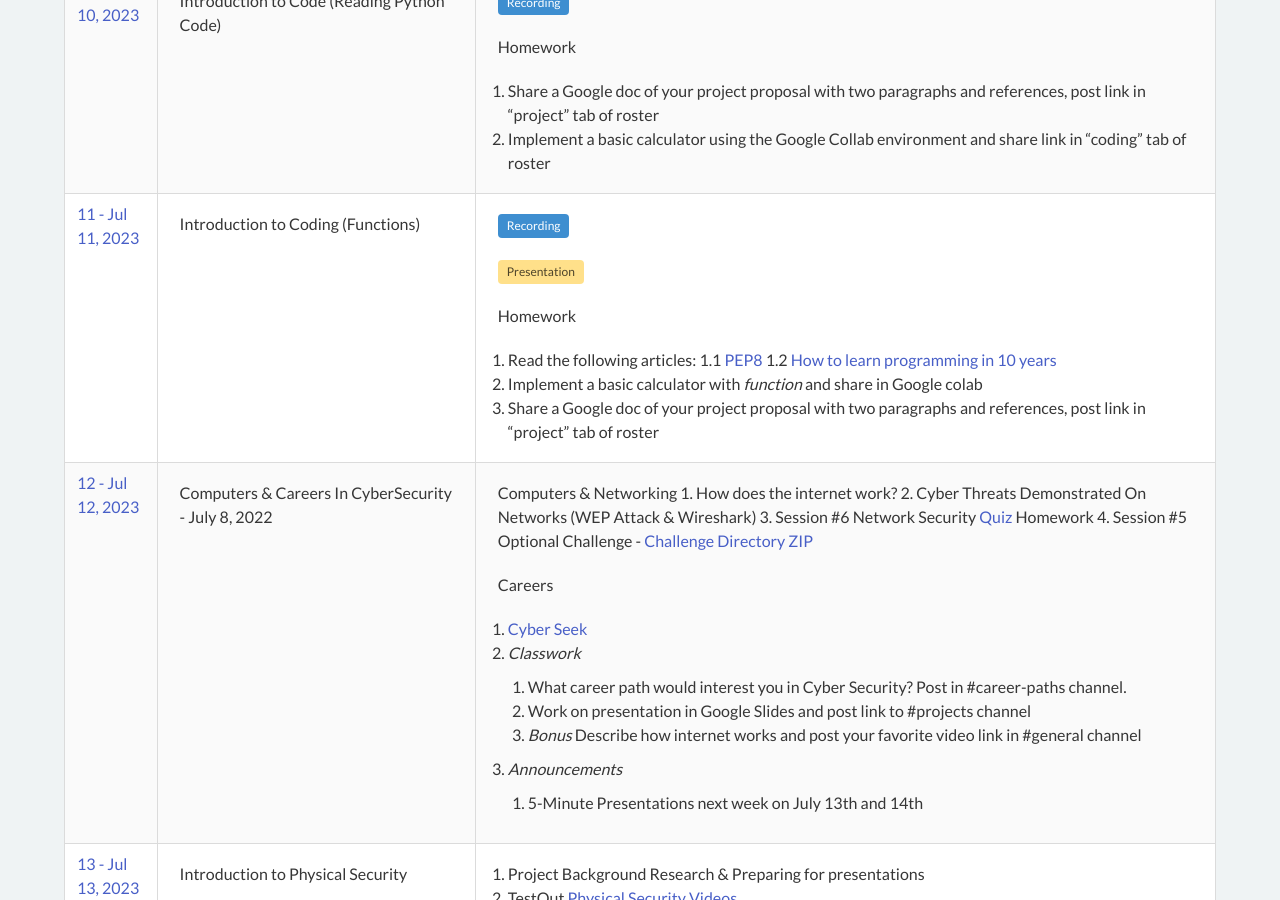
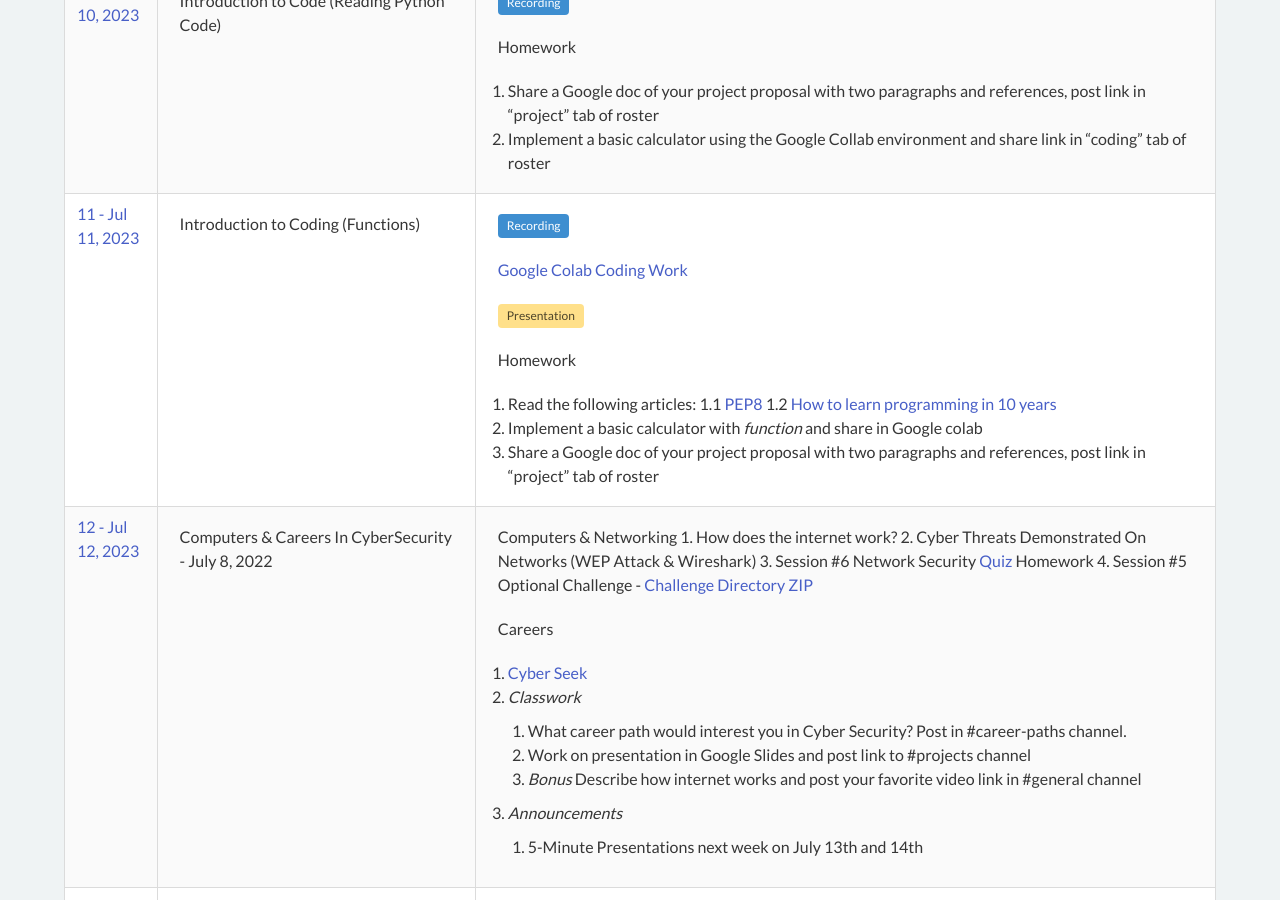
Before and after one commit to cyberdefendersprogram/www-homepage, a Jekyll site: the page built from pages/programs/2022-cyberexplorers-ncat.md, in a window 1280 px wide and 900 px high, scrolled down 3472 px. Built offline with Jekyll 4.4.1, drawn with Linux system fonts in a browser that asks for light colours; nearby versions of some CDN libraries.

Commit message:
Update cyber-explorers-ncat.yml

```diff
--- a/_data/cyber-explorers-ncat.yml
+++ b/_data/cyber-explorers-ncat.yml
@@ -111,6 +111,8 @@
   notes: |
     [Recording](https://us02web.zoom.us/rec/share/RcWOOeYhBL1J3tQV51R365LLIvdqfxO2Y8dQsm-WxwWb_9rJF1qBRFcKFUrPrKGD.cdoSl_pMOUlz2vyH){: .tag .is-info}
 
+    [Google Colab Coding Work](https://colab.research.google.com/drive/1Q0k2VEprhUZotKa-Hp3gX4RJYWWPX0e1?usp=sharing){:tag .is-info}
+
     [Presentation](https://docs.google.com/presentation/d/1mvLlqj5pM2UdpHiihHzZXFzMk-6x3dUHMWJdCwuv6MI/edit?usp=sharing){: .tag .is-warning}
 
     Homework
```
